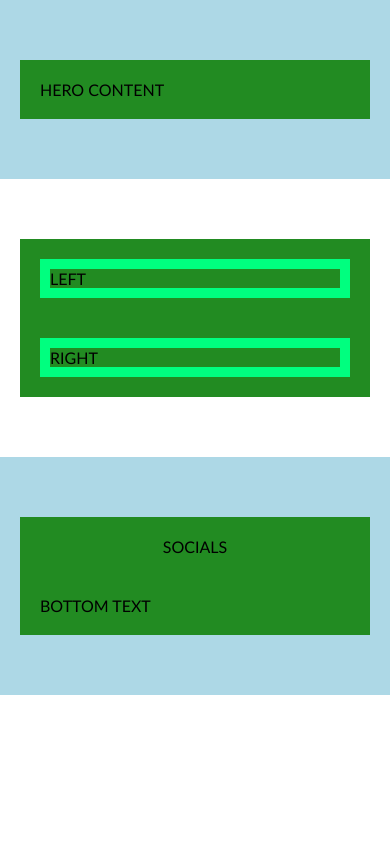
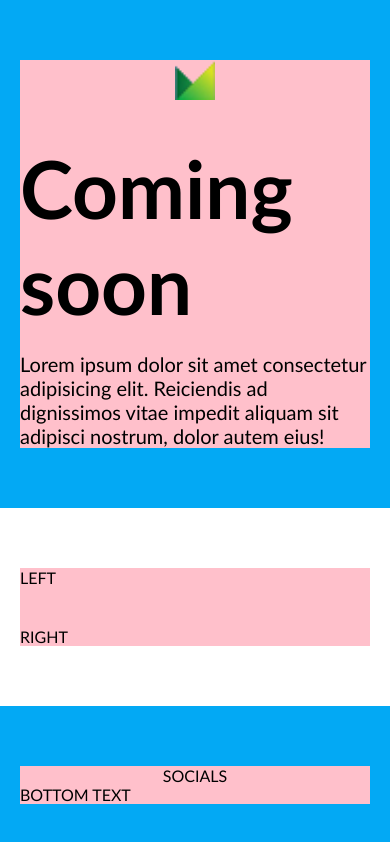
Before and after one commit to AinaEin/48_grupe_coming_soon, a website: page index.html in a window 390 px wide. Drawn offline with Linux system fonts and the light colour scheme.

Commit message:
Hero content layout

```diff
--- a/css/main.css
+++ b/css/main.css
@@ -10,14 +10,13 @@ body {
     font-family: 'Gill Sans', 'Gill Sans MT', Calibri, 'Trebuchet MS', sans-serif;
 }
 
-.bg-blue {
-    background-color: lightblue;
+.bg-primary {
+    background-color: #03a9f4;
 }
 
 .container {
     width: 100%;
-    padding-top: 60px;
-    padding-bottom: 60px;
+    padding: 60px 0;
 }
 
 .container > .row {
@@ -26,19 +25,18 @@ body {
     flex-wrap: wrap;
     gap: 40px 0;
     width: 1000px;
-    margin-left: calc(50% - 500px);
+    margin: 0 calc(50% - 500px);
     background-color: pink;
 }
 
 .container > .row-short {
     width: 600px;
-    margin-left: calc(50% - 300px);
+    margin: 0 calc(50% - 300px);
     background-color: pink;
 }
 
 .container .column {
     width: 50%;
-    border: 10px solid springgreen;
 }
 
 
@@ -47,19 +45,36 @@ body {
     margin-left: auto;
 }
 
+.hero {
+    display: flex;
+    flex-direction: column;
+    align-items: center;
+    gap: 20px;
+}
+
+.hero > .logo {
+    height: 40px;
+    margin-bottom: 20px;
+}
+
+.hero > .main-title {
+    font-size: 80px;
+}
+
+.hero > .description {
+    font-size: 20px;
+}
 @media (max-width: 1100px) {
     .container > .row {
         width: 800px;
-        margin-left: calc(50% - 400px);
-        background-color: orange;
+        margin: 0 calc(50% - 400px);
     }
 }
 
 @media (max-width: 900px) {
     .container > .row {
         width: 600px;
-        margin-left: calc(50% - 300px);
-        background-color: aqua;
+        margin: 0 calc(50% - 300px);
     }
     .container .column {
         width: 100%;
@@ -74,8 +89,7 @@ body {
     .container > .row,
     .container > .row-short {
         width: 400px;
-        margin-left: calc(50% - 200px);
-        background-color: violet;
+        margin: 0 calc(50% - 200px);
     }
 }
 
@@ -87,8 +101,6 @@ body {
     .container > .row,
     .container > .row-short {
         width: 100%;
-        margin-left: 0;
-        padding: 20px;
-        background-color: forestgreen;
+        margin: 0;
     }
 }
--- a/index.html
+++ b/index.html
@@ -17,9 +17,13 @@
 
 <body>
     <main>
-        <section class="container bg-blue">
-            <div class="row-short">
-            HERO CONTENT
+        <section class="container bg-primary">
+            <div class="row-short hero">
+                <img class="logo" src=./img/logo.png alt="Logo">
+                <h1 class="main-title">Coming soon</h1>
+                <p class="description">Lorem ipsum dolor sit amet consectetur adipisicing elit.
+                    Reiciendis ad dignissimos vitae impedit aliquam sit adipisci nostrum,
+                    dolor autem eius!</p>
             </div>
         </section>
         <section class="container">
@@ -34,7 +38,7 @@
         </section>
     </main>
 
-    <footer class="container bg-blue">
+    <footer class="container bg-primary">
         <div class="row socials">
             SOCIALS
         </div>
```
